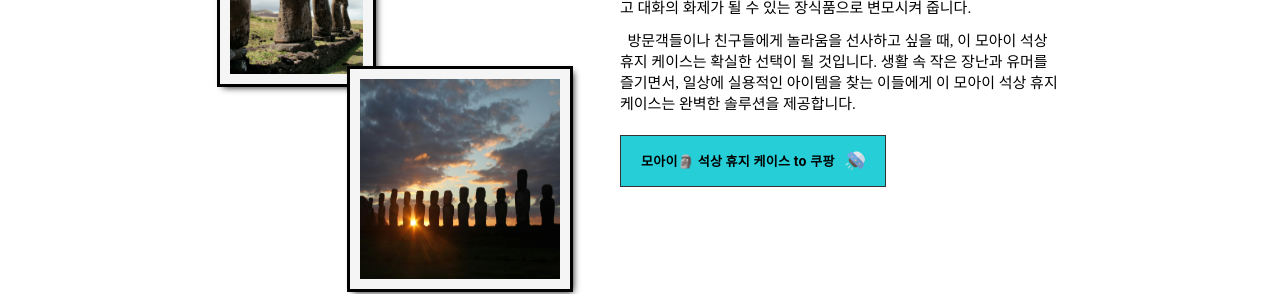
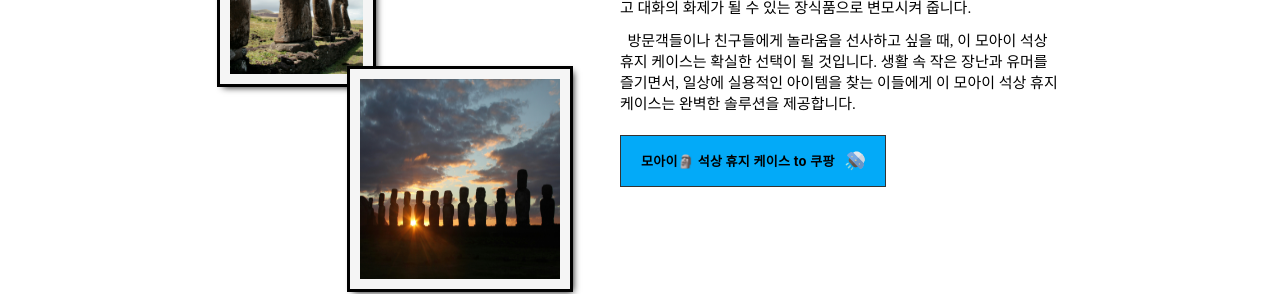
Before and after one commit to wonggamggik/ufoproject, a React (Create React App) app: page / in a window 1280 px wide. Shown: the part 980-1274 px from the top of the page. Built offline with nearby package versions, Linux system fonts and the light colour scheme; a web font is replaced by a local one.

Commit message:
add commentary

```diff
--- a/src/components/Footer/Footer.jsx
+++ b/src/components/Footer/Footer.jsx
@@ -3,6 +3,14 @@ import styles from "./Footer.module.css";
 
 export default function Footer() {
   return (
-    <div className={styles.footer}>Useless Fuxxing Objects by UNUMUNU</div>
+    <div className={styles.footer}>
+      <span className={styles.developer}>
+        Useless Fuxxing Objects by UNUMUNU
+      </span>
+      <span className={styles.commentary}>
+        현재 판매 사이트 정책으로 인해 물품 사진과 링크를 사용할 수 없기에 다른
+        사진과 사이트로 대체
+      </span>
+    </div>
   );
 }
--- a/src/components/Footer/Footer.module.css
+++ b/src/components/Footer/Footer.module.css
@@ -11,3 +11,8 @@
   justify-content: center;
   flex-direction: column;
 }
+
+.footer .commentary {
+  font-size: 1rem;
+  color: rgb(0, 0, 0);
+}
--- a/src/components/ObjectOne/ObjectText/ObjectText.jsx
+++ b/src/components/ObjectOne/ObjectText/ObjectText.jsx
@@ -20,7 +20,7 @@ export default function ObjectText({ text }) {
       <a
         href={siteUrl}
         rel="nofollow"
-        className={`${styles.linkButton} ${getSiteStyleName(site)}`}
+        className={`${styles.linkButton} ${site}`}
         target="_blank"
       >
         {title} to {site}
@@ -29,29 +29,3 @@ export default function ObjectText({ text }) {
     </div>
   );
 }
-
-function getSiteStyleName(site) {
-  switch (site) {
-    case "쿠팡":
-      return styles.linkButton_coupang;
-    case "아이디어스":
-      return styles.linkButton_idus;
-    case "펀샵":
-      return styles.linkButton_funshop;
-    default:
-      return;
-  }
-}
-
-function getSiteStyleIcon(site) {
-  switch (site) {
-    case "쿠팡":
-      return "/images/icons/ufo-spaceship-svgrepo-com.svg";
-    case "아이디어스":
-      return "/images/icons/ufo-spaceship-svgrepo-com.svg";
-    case "펀샵":
-      return "/images/icons/ufo-spaceship-svgrepo-com.svg";
-    default:
-      return;
-  }
-}
--- a/src/components/ObjectOne/ObjectText/ObjectText.module.css
+++ b/src/components/ObjectOne/ObjectText/ObjectText.module.css
@@ -22,7 +22,7 @@
   padding: 15px 20px;
   font-size: 13px;
   letter-spacing: 0.3px;
-  background-color: var(--color-coupang);
+  background-color: var(--color-button);
   font-weight: bolder;
   text-decoration: none;
   color: black;
@@ -34,18 +34,6 @@
   transition: background-color 150ms;
   justify-content: center;
   align-items: center;
-}
-
-.linkButton_coupang {
-  background-color: var(--color-coupang-counter);
-}
-
-.linkButton_idus {
-  background-color: var(--color-idus-counter);
-}
-
-.linkButton_funshop {
-  background-color: var(--color-funshop-counter);
 }
 
 .logo {
--- a/src/index.css
+++ b/src/index.css
@@ -37,6 +37,7 @@ code {
   --color-text-capital: var(--color-yellow);
   --color-text-X: var(--color-orange);
   --color-text-body-title: var(--color-darkA);
+  --color-button: var(--color-blue);
 
   --color-purple-heavy: #8239e7;
   --color-purple-light: #ad7def;
@@ -48,12 +49,7 @@ code {
   --color-white: #ffffff;
   --color-black: #000000;
 
-  --color-coupang: #03aaf8;
-  --color-coupang-counter: #26cfd8;
-  --color-idus: #ef7013;
-  --color-idus-counter: #1393ef;
-  --color-funshop: #1846b7;
-  --color-funshop-counter: #b78718;
+  --color-blue: #03aaf8;
 
   /* Font */
   --font-gccJalnan2: "gccJalnan2";
```
